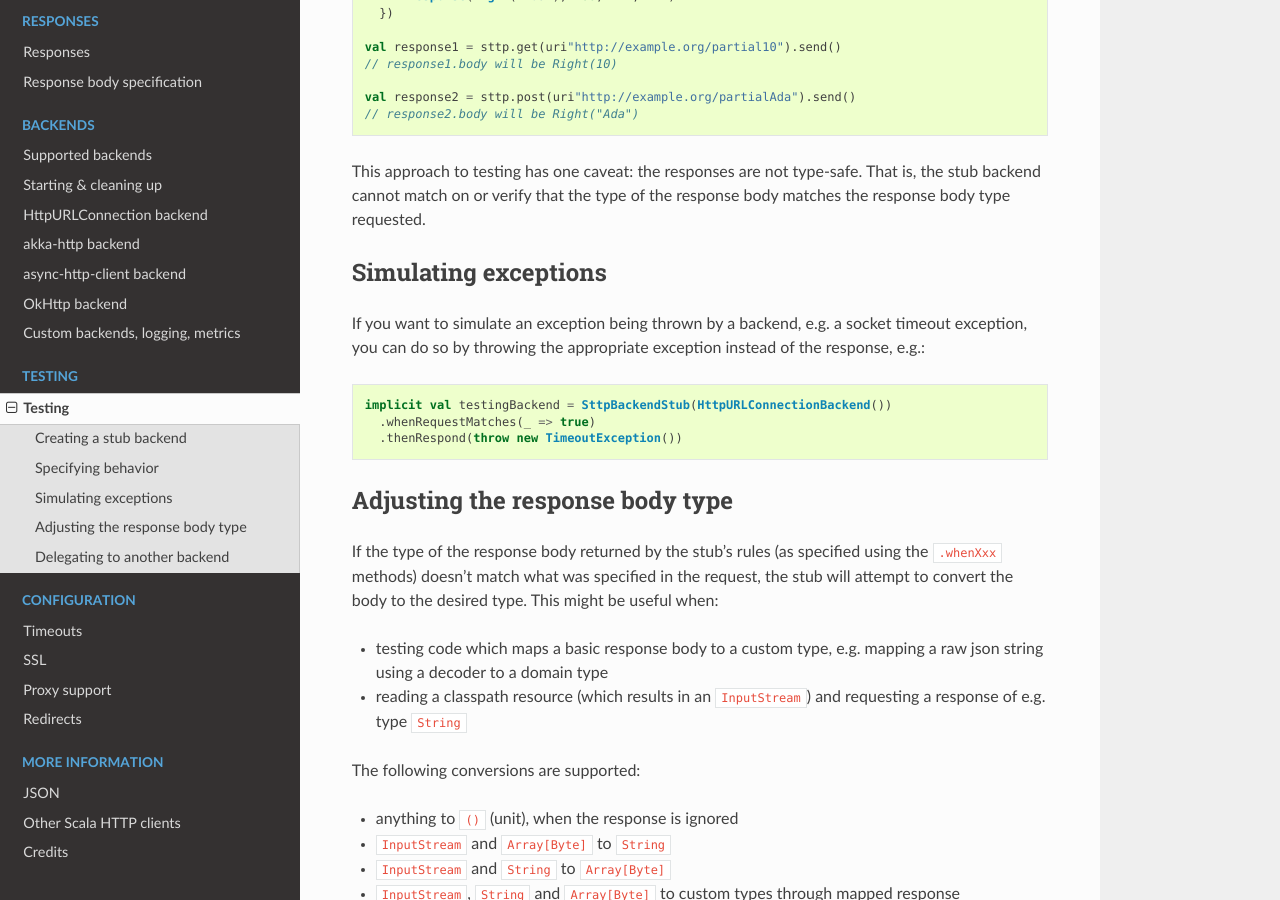
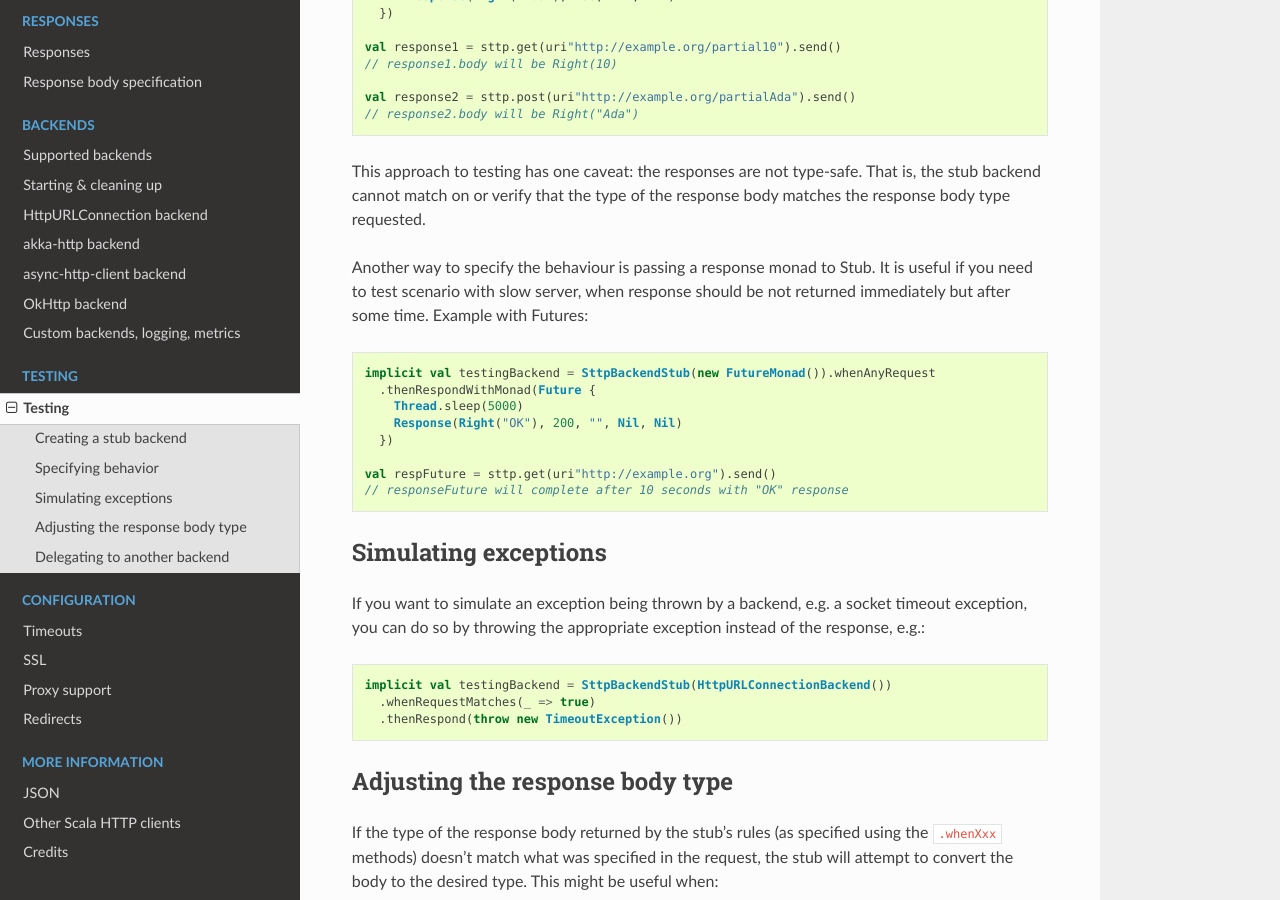
Before and after one commit to softwaremill/sttp, a Sphinx documentation site: the page built from docs/testing.rst, in a window 1280 px wide and 900 px high, scrolled down 1145 px. Built offline with Sphinx 7.4.7 and the Read the Docs theme 2.0.0, drawn with Linux system fonts in a browser that asks for light colours.

Commit message:
Docs for thenResponseWithMonad, and a little code cleanup in test

```diff
--- a/docs/testing.rst
+++ b/docs/testing.rst
@@ -48,6 +48,18 @@ It is also possible to match requests by partial function, returning a response.
   // response2.body will be Right("Ada")
 
 This approach to testing has one caveat: the responses are not type-safe. That is, the stub backend cannot match on or verify that the type of the response body matches the response body type requested.
+
+Another way to specify the behaviour is passing a response monad to Stub. It is useful if you need to test scenario with slow server, when response should be not returned immediately but after some time.
+Example with Futures: ::
+
+  implicit val testingBackend = SttpBackendStub(new FutureMonad()).whenAnyRequest
+    .thenRespondWithMonad(Future {
+      Thread.sleep(5000)
+      Response(Right("OK"), 200, "", Nil, Nil)
+    })
+
+  val respFuture = sttp.get(uri"http://example.org").send()
+  // responseFuture will complete after 10 seconds with "OK" response
 
 Simulating exceptions
 ---------------------
```
Also changed, not shown: 1 other file.
